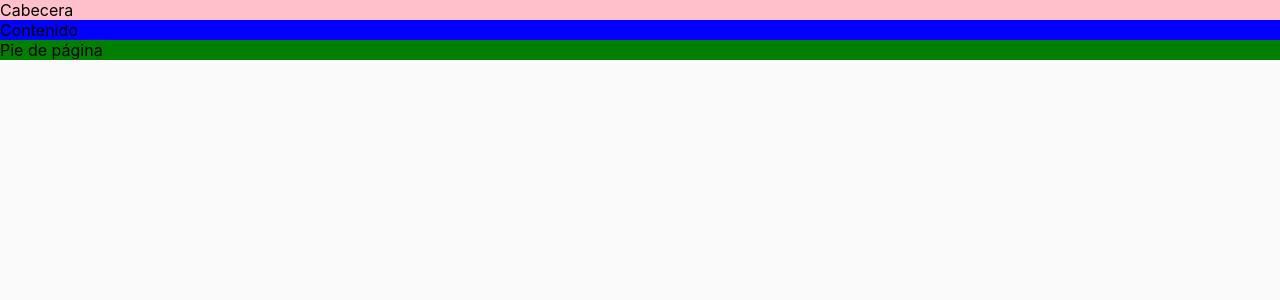
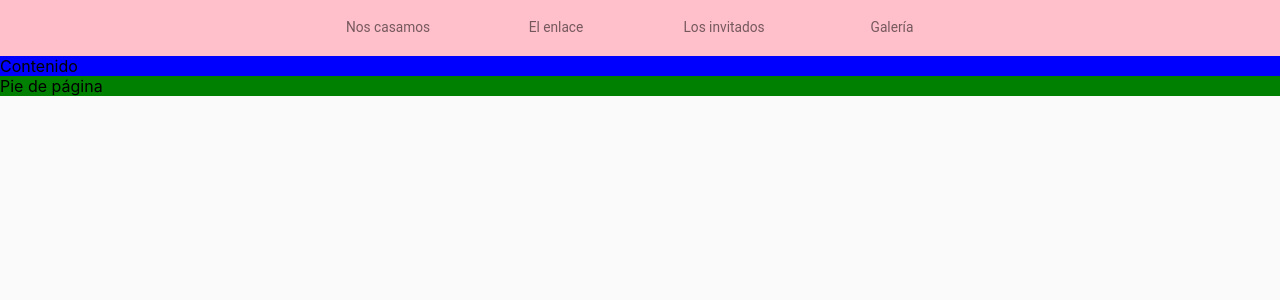
Before and after one commit to babelarr/boda-saraymarcos, a React (Create React App) app: page / in a window 1280 px wide. Shown: the top 300 px of the page. Built offline with nearby package versions, Linux system fonts and the light colour scheme.

Commit message:
create header nav

```diff
--- a/src/App.js
+++ b/src/App.js
@@ -35,7 +35,6 @@ class App extends Component {
     super(props);
 
     this.state = {
-
     };
   }
 
--- a/src/components/Header.jsx
+++ b/src/components/Header.jsx
@@ -1,6 +1,9 @@
 import React, {Component} from "react";
 import PropTypes from 'prop-types';
 import { withStyles } from '@material-ui/core/styles';
+
+import BottomNavigation from '@material-ui/core/BottomNavigation';
+import BottomNavigationAction from '@material-ui/core/BottomNavigationAction';
 
 const styles = theme => ({
     bgHeader: {
@@ -10,15 +13,21 @@ const styles = theme => ({
 
 class Header extends Component {
     render() {
-      const { classes } = this.props;
+      const { classes, value } = this.props;
 
       return (
         <header className={classes.bgHeader}>
-            <div>
-                Cabecera
-            </div>
+            <BottomNavigation
+                value={value}
+                onChange={this.handleChange}
+                showLabels
+                className={classes.bgHeader}>
+                <BottomNavigationAction label="Nos casamos" />
+                <BottomNavigationAction label="El enlace" />
+                <BottomNavigationAction label="Los invitados" />
+                <BottomNavigationAction label="Galería" />
+            </BottomNavigation>
         </header>
-
       );
     }
 }
```
